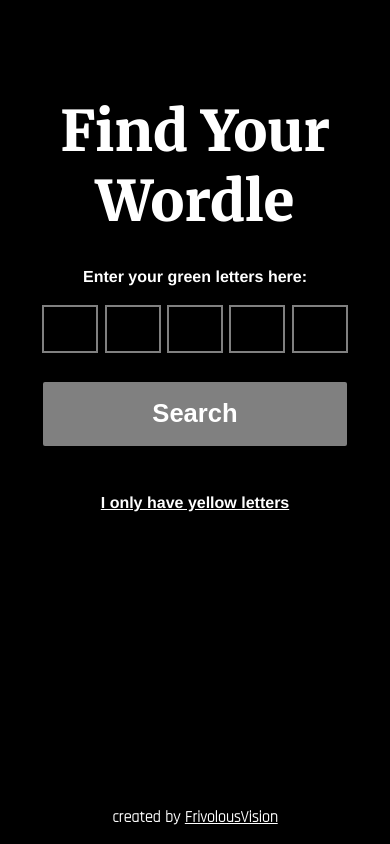
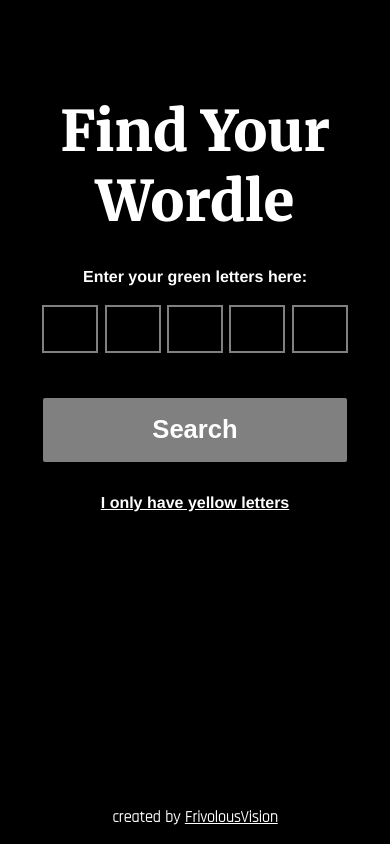
Before and after one commit to frivolousvision/find-your-wordle, a React (Create React App) app: page / in a window 390 px wide. Built offline with nearby package versions, Linux system fonts and the light colour scheme.

Commit message:
testing margin-bottom 1 rem on earch-button for mobile

```diff
--- a/src/App.css
+++ b/src/App.css
@@ -144,8 +144,7 @@
     text-align: center;
   }
   .search-button {
-    margin-top: 1.6rem;
-    margin-bottom: 2rem;
+    margin-bottom: 1rem;
   }
   .have-greens {
     margin-bottom: 3rem;
```
